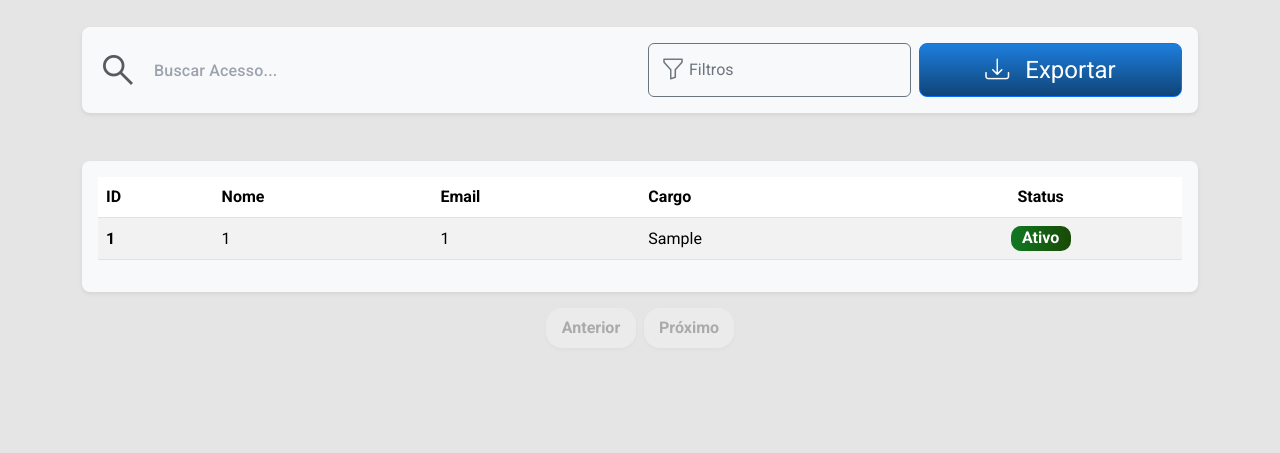
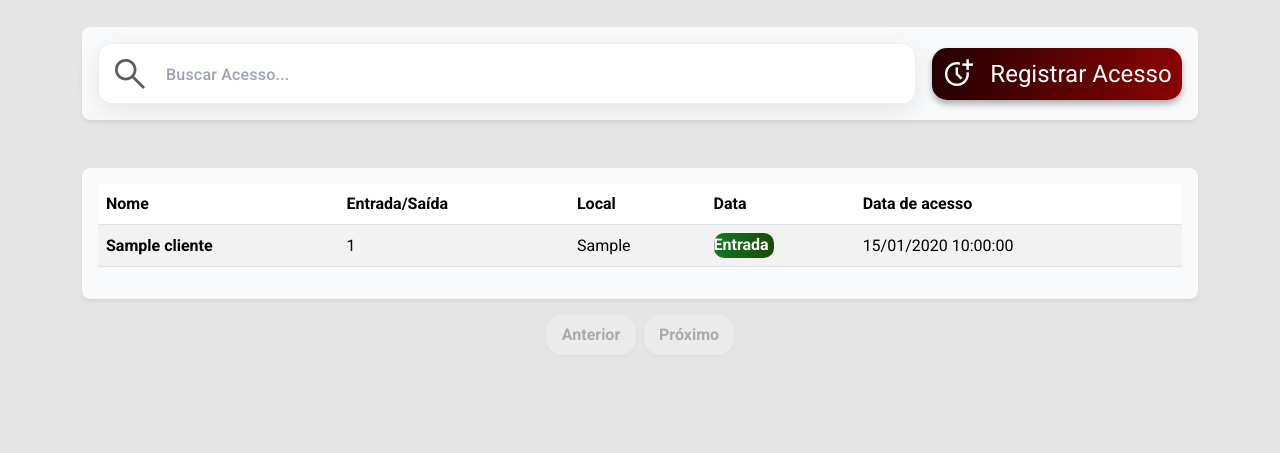
Before and after one commit to livot7/BASE-TCC-main, a Flask app: page /painel/historico/1 in a window 1280 px wide. Shown: the part 347-800 px from the top of the page. Run offline with Flask 3, Linux system fonts and the light colour scheme; the visitor is signed in with stand-in values (Sample User, id 1); tables that the repository leaves empty hold one stand-in row (values such as "Sample post"); some libraries are stand-ins or nearby versions.

Commit message:
Modal adicionar registro

```diff
--- a/app.py
+++ b/app.py
@@ -56,7 +56,7 @@ def preguiça_3():
         novo = Acesso(
             usuario_id=i+1,
             cartao_id=i+1,
-            tipo_acesso="Ativo",
+            tipo_acesso="entrada",
             local="Garagem"
         )
         novo.salvar()
--- a/controladores/controlador_painel.py
+++ b/controladores/controlador_painel.py
@@ -34,12 +34,11 @@ def logout():
 @painel_blueprint.route("/painel/historico/<int:pagina>", methods=["GET", "POST"])
 def painel_historico(pagina):
     if request.method == "GET":
-        nomes = Cliente.query.paginate(
-            per_page=10, page=pagina, error_out=False)
-
+        clientes = Cliente.query.all()
         acessos = Acesso.query.paginate(
             per_page=10, page=pagina, error_out=False)
-        return render_template("historico.html", acessos=acessos, page=pagina)
+        mapa_cliente = {cliente.id: cliente for cliente in clientes}
+        return render_template("historico.html", acessos=acessos, page=pagina, mapa_cliente=mapa_cliente)
 
 
 @painel_blueprint.route("/painel/cartoes/<int:pagina>", methods=["GET", "POST"])
--- a/static/styles.css
+++ b/static/styles.css
@@ -396,7 +396,6 @@ footer {
     height: 25px;
     background: linear-gradient(to right, #107922, #194906);
     border-radius: 10px;
-    justify-self: center;
 }
 
 
--- /dev/null
+++ b/vistas/templates/componentes/adicionar_registro_modal.html
@@ -0,0 +1,99 @@
+<div class="modal fade"
+     id="adicionar_registro_modal"
+     tabindex="-1"
+     aria-labelledby="modalLabel"
+     aria-hidden="true">
+    <div class="modal-dialog modal-dialog-centered">
+        <div class="modal-content shadow-lg border-0 rounded-4 bg-white site-modal">
+            <div class="modal-header border-0 rounded-top-4 modal-gradiente-vermelho text-white">
+                <h1 class="modal-title fs-4 fw-bold d-flex align-items-center gap-3"
+                    id="modalLabel">
+                    <i class="bi bi-person-plus text-white fs-3"></i> Adicionar Registro
+                </h1>
+                <button type="button"
+                        class="btn-close btn-close-white"
+                        data-bs-dismiss="modal"></button>
+            </div>
+            <div class="modal-body p-4">
+                <form hx-post="/htmx/adicionar_cliente"
+                      hx-target="#clientes"
+                      hx-swap="innerHTML">
+                    <input type="hidden" name="id_cliente" value="">
+                    <!-- Nome -->
+                    <div class="mb-3">
+                        <label class="form-label fw-semibold text-secondary">
+                            <i class="bi bi-person-fill"></i> Nome
+                        </label>
+                        <input type="text"
+                               class="form-control form-control-lg border-primary rounded-3"
+                               name="nome"
+                               required
+                               autofocus>
+                    </div>
+                    <!-- Documento -->
+                    <div class="mb-3">
+                        <label class="form-label fw-semibold">
+                            <i class="bi bi-credit-card-2-back-fill opacity-50"></i> Documento
+                        </label>
+                        <input type="text"
+                               class="form-control form-control-lg border-primary rounded-3"
+                               name="documento"
+                               required>
+                    </div>
+                    <!-- Email -->
+                    <div class="mb-3">
+                        <label class="form-label fw-semibold text-secondary">
+                            <i class="bi bi-envelope-fill"></i> E-mail
+                        </label>
+                        <input type="email"
+                               class="form-control form-control-lg border-primary rounded-3"
+                               name="email"
+                               required>
+                    </div>
+                    <!-- SELECT2 -->
+                    <div class="mb-4">
+                        <label class="form-label fw-semibold text-secondary">
+                            <i class="bi bi-tag-fill"></i> Tipo
+                        </label>
+                        <select id="selectTipo"
+                                class="form-select form-select-lg border-primary rounded-3 js-select2"
+                                name="tipo"
+                                required>
+                            <option></option>
+                            <option value="aluno">Aluno</option>
+                            <option value="professor">Professor</option>
+                            <option value="visitante">Visitante</option>
+                        </select>
+                    </div>
+                    <div class="modal-footer border-0 pt-3 px-0">
+                        <button type="button"
+                                class="btn btn-outline-secondary px-4 fw-semibold"
+                                data-bs-dismiss="modal">
+                            <i class="bi bi-x-lg me-1"></i> Cancelar
+                        </button>
+                        <button onclick="fecharModalAdicionarCliente()"
+                                type="submit"
+                                class="btn btn-primary px-4 fw-semibold">
+                            <i class="bi bi-check-lg me-1"></i> Criar Cliente
+                        </button>
+                    </div>
+                </form>
+            </div>
+        </div>
+    </div>
+</div>
+<script>$(document).ready(function() {
+    // Inicialização do Select2 para o campo 'selectTipo'
+    $('#selectTipo').select2({
+        // Adiciona um placeholder para aparecer quando nada estiver selecionado
+        placeholder: "Selecione o Tipo",
+        // Permite que o usuário clique no 'X' para deselecionar a opção
+        allowClear: true,
+        // **IMPORTANTE para uso em Modal:** // Define o modal como o elemento pai do dropdown para corrigir o z-index e o foco.
+        dropdownParent: $('#adicionar_registro_modal'),
+        // A pesquisa (search) é HABILITADA por padrão, mas você pode garantir o comportamento:
+        // Se quiser que a caixa de pesquisa apareça sempre, use: minimumResultsForSearch: 0
+        minimumResultsForSearch: 0 // Garante que a caixa de pesquisa apareça imediatamente
+    });
+});
+</script>
--- a/vistas/templates/componentes/historico_acesso.html
+++ b/vistas/templates/componentes/historico_acesso.html
@@ -1,15 +1,15 @@
 {% for acesso in acessos %}
     <tr>
-        <th scope="row">{{ acesso.id }}</th>
+        <th scope="row">{{ mapa_cliente[acesso.usuario_id]["nome"] }}</th>
         <td>{{ acesso.usuario_id }}</td>
-        <td>{{ acesso.cartao_id }}</td>
         <td>{{ acesso.local }}</td>
         <td>
             {% if acesso.tipo_acesso %}
-                <div class="fw-bold status-tabela-ativo d-flex justify-content-center text-white">Ativo</div>
+                <div class="fw-bold status-tabela-ativo  text-white">Entrada</div>
             {% else %}
-                <div class="fw-bold status-tabela-inativo d-flex justify-content-center text-white">Inativo</div>
+                <div class="fw-bold status-tabela-inativo  text-white">Saída</div>
             {% endif %}
         </td>
+        <td>{{ acesso.data_criacao.strftime("%d/%m/%Y %H:%M:%S") }}</td>
     </tr>
 {% endfor %}
--- a/vistas/templates/head_base.html
+++ b/vistas/templates/head_base.html
@@ -21,3 +21,6 @@
 <!-- HTMX -->
 <script src="https://cdn.jsdelivr.net/npm/htmx.org@2.0.8/dist/htmx.min.js"
         crossorigin="anonymous"></script>
+<link href="https://cdn.jsdelivr.net/npm/select2@4.1.0-rc.0/dist/css/select2.min.css"
+      rel="stylesheet" />
+<script src="https://cdn.jsdelivr.net/npm/select2@4.1.0-rc.0/dist/js/select2.min.js"></script>
--- a/vistas/templates/historico.html
+++ b/vistas/templates/historico.html
@@ -9,7 +9,7 @@
             {% include "navbar.html" %}
             <div class="container mt-5">
                 <div class="d-flex flex-column flex-md-row align-items-center bg-light p-3 rounded-3 shadow-sm">
-                    <form class="d-flex align-items-center flex-grow-1 w-100 mb-2 mb-md-0 me-md-3"
+                    <form class="form-busca-clientes d-flex align-items-center flex-grow-1 w-100 mb-2 mb-md-0 me-md-3"
                           role="search">
                         <span class="material-symbols-outlined fs-1 me-2 text-muted">search</span>
                         <input class="w-100 input-busca"
@@ -22,31 +22,29 @@
                                hx-indicator=".htmx-indicator"
                                name="pesquisa">
                     </form>
-                    <div class="d-flex w-100 w-md-auto justify-content-between justify-content-md-end">
-                        <button class="btn btn-outline-secondary d-flex align-items-center me-2 py-2 w-50 w-md-auto hover-scale "
-                                type="button">
-                            <i class="bi bi-funnel me-1 fs-4"></i>
-                            Filtros
-                        </button>
-                        <button class="btn btn-primary d-flex botao hover-scale align-items-center py-2 fs-4 rounded-3 justify-content-center w-50 w-md-auto"
-                                type="button">
-                            <i class="bi bi-download me-3 text-center"></i>
-                            Exportar
+                    <div class="d-flex  w-md-auto justify-content-between justify-content-md-end">
+                        <button class="d-flex botao-adicionar hover-scale align-items-center py-2 fs-4 justify-content-center "
+                                type="button"
+                                data-bs-toggle="modal"
+                                data-bs-target="#adicionar_registro_modal">
+                            <span class="material-symbols-outlined me-3  fs-2">more_time</span>
+                            <span class="text-white fs-4">Registrar Acesso</span>
                         </button>
                     </div>
                 </div>
+                {% include "componentes/adicionar_registro_modal.html" %}
             </div>
             <div class="container mt-5">
                 <div class="bg-light p-3 rounded-3 shadow-sm">
                     <div class="table-responsive">
-                        <table class="table table-striped table  align-middle">
+                        <table class="table table-striped table-hover  align-middle">
                             <thead>
                                 <tr>
-                                    <th scope="col">ID</th>
                                     <th scope="col">Nome</th>
-                                    <th scope="col">Email</th>
-                                    <th scope="col">Cargo</th>
-                                    <th scope="col" class="text-center">Status</th>
+                                    <th scope="col">Entrada/Saída</th>
+                                    <th scope="col">Local</th>
+                                    <th scope="col">Data</th>
+                                    <th scope="col">Data de acesso</th>
                                 </tr>
                             </thead>
                             <tbody id="resultados-busca">
```
